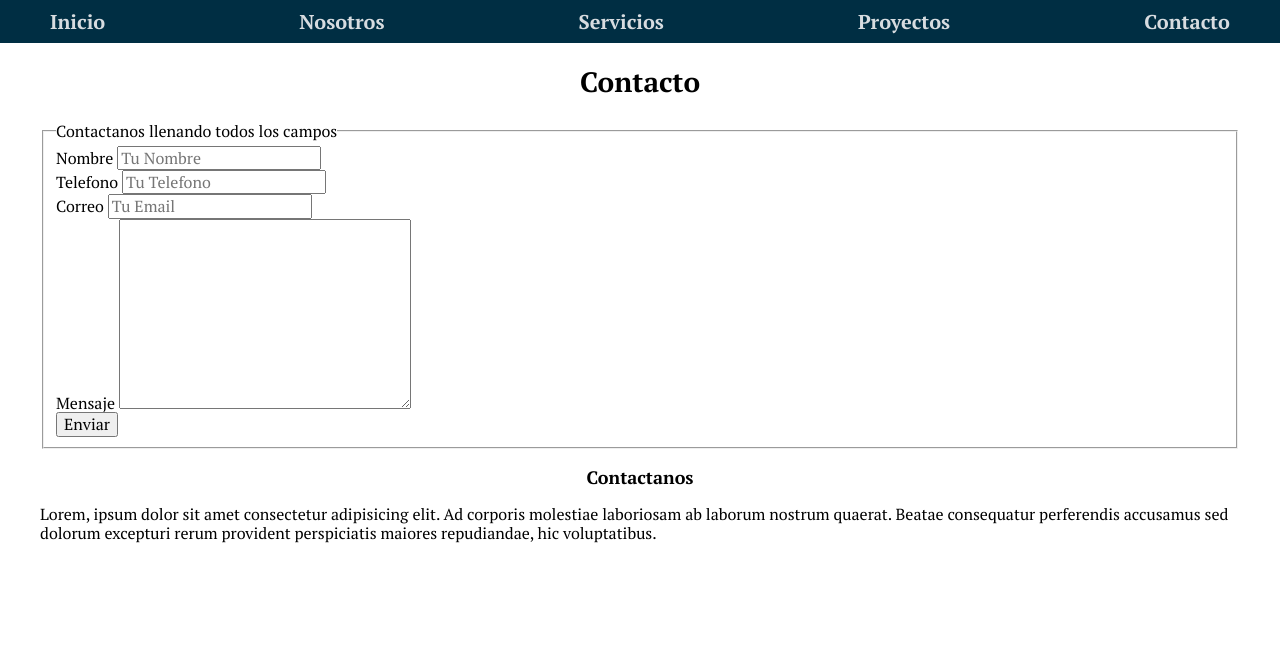
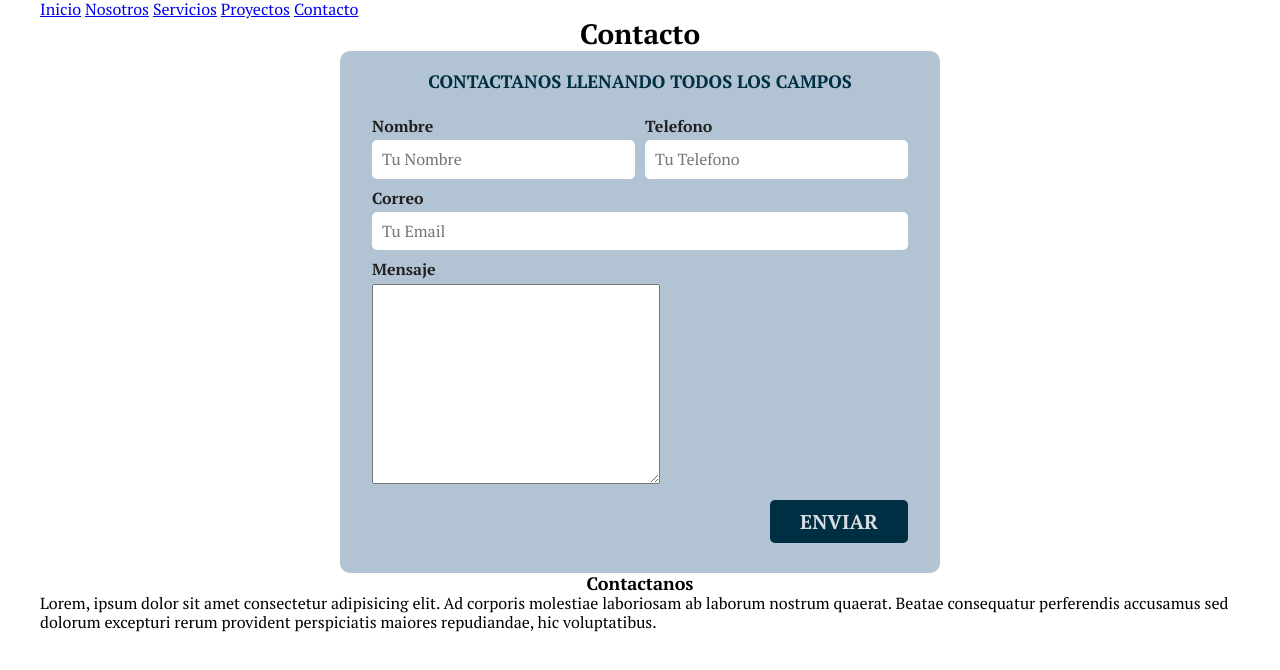
Before and after one commit to escano1/Javascript, a plain HTML site: page contacto.html in a window 1280 px wide. Drawn offline with Linux system fonts and the light colour scheme.

Commit message:
añadir BEM pt1

```diff
--- a/contacto.html
+++ b/contacto.html
@@ -16,7 +16,7 @@
 
 </head>
 <body>
-<div class="ext-nav">
+<header class="ext-nav">
     <nav class="navegacion-principal contenedor">
         <a href="index.html">Inicio</a>
         <a href="nosotros.html">Nosotros</a>
@@ -24,39 +24,39 @@
         <a href="proyectos.html">Proyectos</a>
         <a href="contacto.html">Contacto</a>
     </nav>
-</div>
+</header>
 
 <main>
     <section class="contenedor">
         <h2>Contacto</h2>
 
-        <form>
+        <form class="formulario">
             <fieldset>
                 <legend>Contactanos llenando todos los campos</legend>
-                <div>
+                    <div class="contenedor-campos">
+                        <div class="campo">
                             <label>Nombre</label>
-                <input type="text" placeholder="Tu Nombre">
+                        <input class="input-text" type="text" placeholder="Tu Nombre">
                         </div>
 
-                <div>
+                        <div class="campo">
                             <label>Telefono</label>
-                    <input type="tel" placeholder="Tu Telefono">
+                            <input class="input-text" type="tel" placeholder="Tu Telefono">
                         </div>
 
-                <div>
+                        <div class="campo">
                             <label>Correo</label>
-                    <input type="email" placeholder="Tu Email">
+                            <input class="input-text" type="email" placeholder="Tu Email">
                         </div>
 
-                <div>
+                        <div class="campo">
                             <label>Mensaje</label>
-                    <textarea name="" id="" cols="30" rows="10"></textarea>
+                            <textarea cols="30" rows="10"></textarea>
                         </div>
-
-                <div>
-                    <input type="submit" value="Enviar">
+                    </div><!-- .contenedor-campos -->
+                    <div class="alinear-derecha flex">
+                        <input class="boton w-sm-100" type="submit" value="Enviar">
                     </div>
-
 
             </fieldset>
         </form>
--- a/css/style.css
+++ b/css/style.css
@@ -5,18 +5,34 @@
     --azul-claro: #6a90a9;
     --gris-suave : #b2c3d3;
 }
+*{
+    margin: 0;
+    padding: 0;
+}
 
 html{
     font-size: 62.5%;   /* hack para box model */
     box-sizing: border-box;
+    scroll-snap-type: y mandatory;
 }
 *, *:before, *:after {
     box-sizing: inherit;
   }
+
+/** scroll snap **/
+.servicios-main, .header__navegacion{
+    scroll-snap-align: center;
+    scroll-snap-stop: always;
+}
+
 body{
     font-size: 16px; /* 1rem = 10px*/
     font-family: 'PT Serif', serif;
     background-image: linear-gradient();
+}
+
+img {
+    max-width: 100%;
 }
 
 h1{
@@ -47,11 +63,12 @@ h1,h2,h3{
 
 }
 
-.ext-nav{
+.header{
     background-color: var(--azul);
 }
 
-.navegacion-principal{
+
+.header__navegacion{
 
     display: flex;
     flex-direction: column;
@@ -59,24 +76,29 @@ h1,h2,h3{
 }
 
 @media (min-width: 768px){
-    .navegacion-principal{
+    .header__navegacion{
         flex-direction: row;
         justify-content: space-between;
+        align-items: center;
     }
 }
 
-.navegacion-principal a {
+.header__logo{
+    height: 4rem;
+}
+
+.header__navegacion a {
     display: block;
     text-align: center;
     text-decoration: none;
     color : var(--blanco);
     font-size: 2rem;
     font-weight: bold;
-    padding: 1rem;
+    padding: 3rem;
 }
 
 
-.navegacion-principal a:hover {
+.header__navegacion a:hover {
     background-color: var(--gris-suave);
     color: var(--oscuro);
 }
@@ -104,8 +126,6 @@ h1,h2,h3{
     color: var(--azul-claro);
 }
 
-
-
 /* servicios */
 
 @media (min-width: 768px){
@@ -115,10 +135,37 @@ h1,h2,h3{
         column-gap: 1rem;
      }
 }
-.iconos{
-    width: 90px;
-    display:flex;
-    justify-content: right;
+
+.servicio {
+    display: flex;
+    flex-direction: column;
+    align-items: center;
+}
+
+.logotipos{
+    width: 10rem;
+    height: 10rem;
+}
+
+
+.servicio .iconos{
+    height: 15rem;
+    width: 15rem;
+    background-color: var(--gris-suave);
+    border-radius: 50%;
+    display: flex;
+    justify-content: center;
+    align-items: center;
+}
+
+.servicio h3{
+    color: var(--azul);
+}
+
+.servicio p{
+    line-height: 2;
+    text-align: center;
+
 }
 
 
@@ -132,3 +179,110 @@ h1,h2,h3{
 .nosotros {
     background-color: var(--gris-suave);
 }
+
+
+/* Contacto*/
+
+.formulario {
+    background-color: var(--gris-suave);
+    width: min(60rem,100%); /*Utilizar el mas pequeño*/
+    margin: 0 auto;
+    padding: 2rem;
+    border-radius: 1rem;
+}
+
+.formulario fieldset{
+    border: none;
+
+}
+
+.formulario legend{
+    text-align: center;
+    font-size: 1.8rem;
+    text-transform: uppercase;
+    font-weight: 700;
+    margin-bottom: 2rem;
+    color: var(--azul);
+}
+
+@media (min-width: 768px){
+    .contenedor-campos{
+        display: grid;
+        grid-template-columns: repeat(2,1fr);
+        grid-template-rows: auto auto 20rem;
+        column-gap: 1rem;
+    }
+
+    .campo:nth-child(3),
+    .campo:nth-child(4) {
+        grid-column: 1 / 3;
+    }
+}
+
+.campo{
+    margin-bottom: 1rem;
+
+}
+
+.campo label{
+    color: var(--oscuro);
+    font-weight: bold;
+    margin-bottom: .5rem;
+    display: block;
+}
+
+.campo textarea{
+    height: 20rem;
+
+}
+
+.input-text{
+    width: 100%;
+    border: none;
+    padding: 1rem;
+    border-radius: .5rem;
+
+}
+
+.boton{
+    background-color: var(--azul);
+    color: var(--blanco);
+    padding: 1rem 3rem;
+    margin-top: 4rem;
+    font-size: 2rem;
+    text-decoration: none;
+    text-transform: uppercase;
+    font-weight: bold;
+    border-radius: .5rem;
+    width: 90%;
+    text-align: center;
+    border: none;
+}
+@media (min-width: 768px){
+    .boton{
+        width: auto;
+    }
+}
+
+.boton:hover{
+    cursor:pointer;
+}
+
+/*utilidades*/
+.w-sm-100{
+    width: 100%;
+}
+@media (min-width: 768px){
+    .w-sm-100{
+        width: auto;
+    }
+
+}
+
+.flex{
+    display: flex;
+}
+
+.alinear-derecha{
+    justify-content: flex-end;
+}
```
Also changed, not shown: index.html (+12 -8 lines), imagenes/logotipo.png (added). Lines whose indentation alone changed are shown as unchanged.
